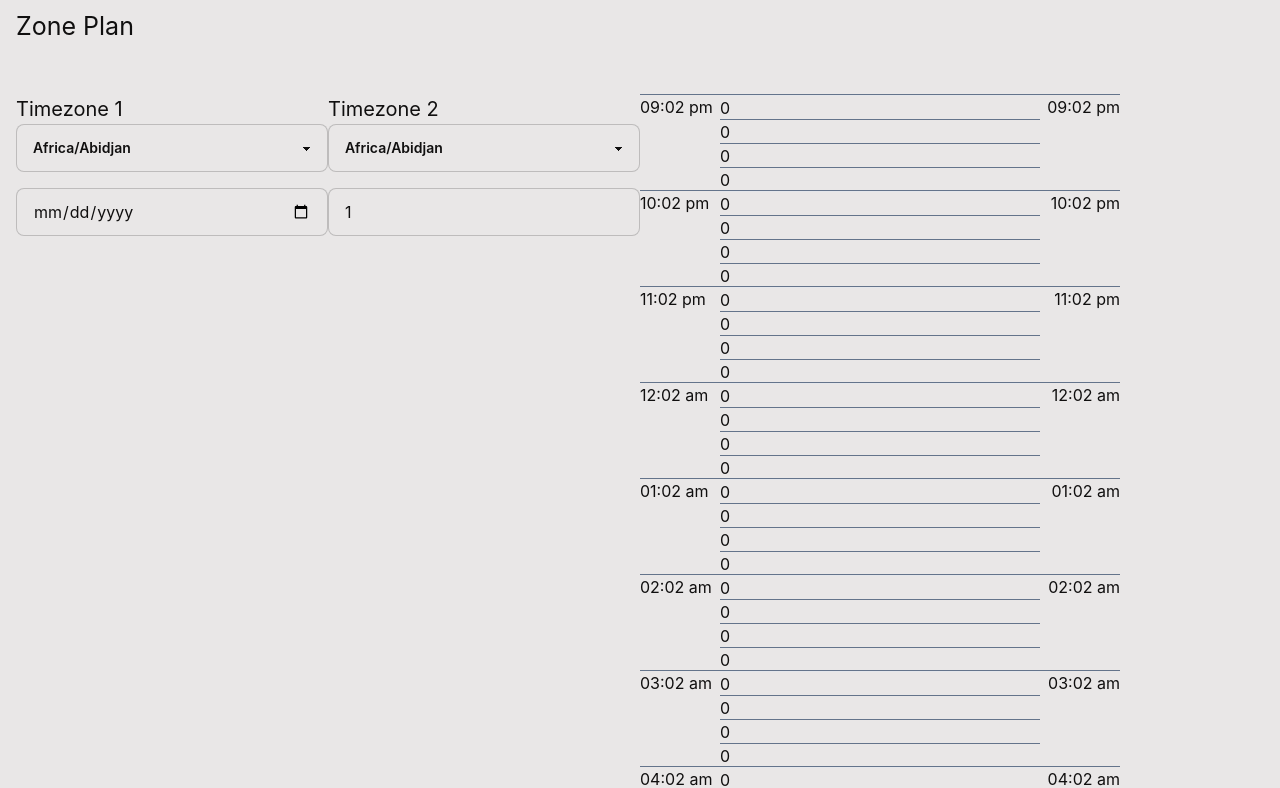
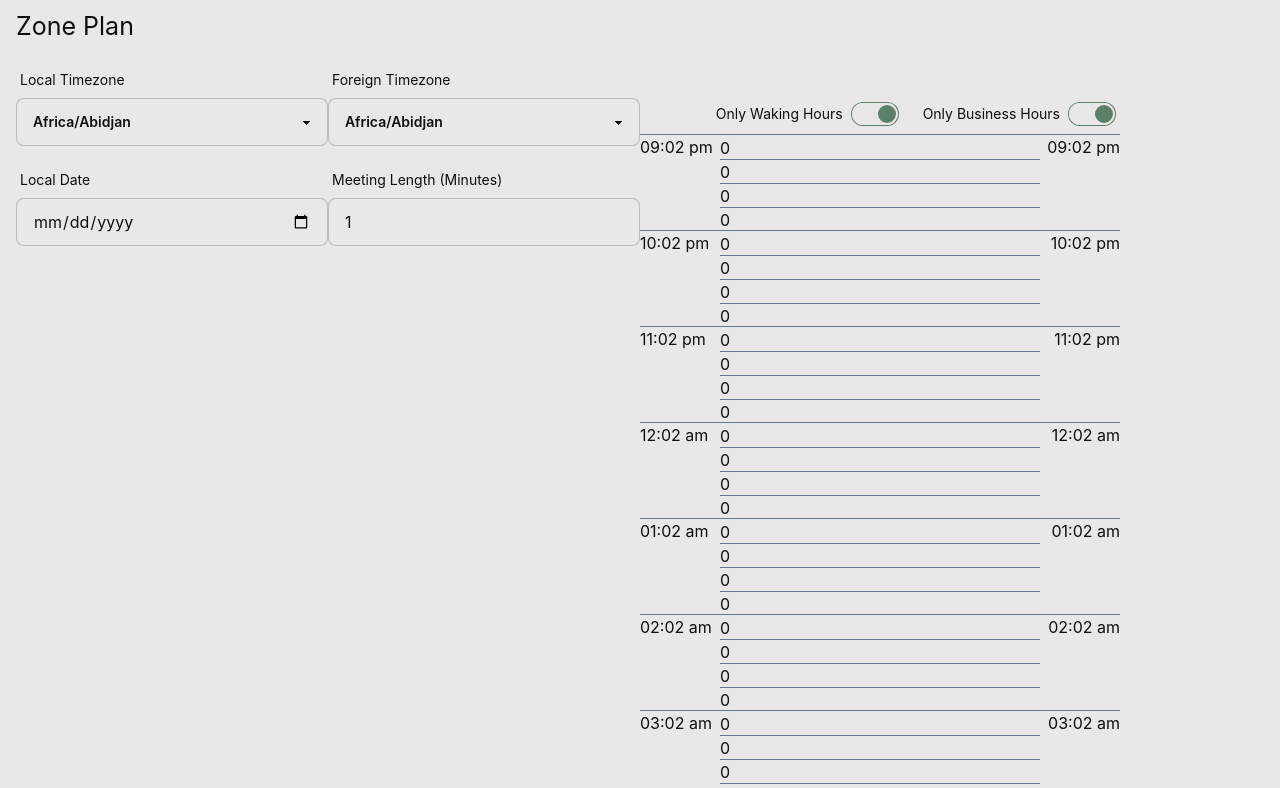
Before and after one commit to TimChinenov/global-calendar, a React (Create React App) app: page / in a window 1280 px wide. Shown: the top 788 px of the page. Built offline with nearby package versions, Linux system fonts and the light colour scheme.

Commit message:
Added toggle switches for filtering business hours

```diff
--- a/src/calendar-compare/calendar-compare.tsx
+++ b/src/calendar-compare/calendar-compare.tsx
@@ -13,6 +13,8 @@ export function CalendarCompare() {
     const [meetingLength, setMeetingLength] = useState(1);
     const [date, setDate] = useState(new Date());
 
+    let meetingLengthMinutes: 15;
+
     const timezones: string[] = moment.tz.names();
     const timezonesSelection: any[] = []
     timezones.forEach((timezone) => {
@@ -22,13 +24,13 @@ export function CalendarCompare() {
     })
 
     return(
-        <div className="grid grid-cols-2">
-            <div className="grid-rows-4 pl-4">
-                <div className="pt-12 grid grid-cols-2 grid-gap-2">
-                    <h3>Timezone 1</h3>
-                    <h3>Timezone 2</h3>
-                </div>
+        <div className="grid sm:grid-cols-1 md:grid-cols-2">
+            <div className="pt-4 grid-rows-4 pl-4">
                 <div className="grid grid-cols-2 grid-gap-2 pb-4">
+                    <div>
+                        <label className="label">
+                            <span className="label-text">Local Timezone</span>
+                        </label>
                         <select
                             className="select select-bordered w-full max-w-xs"
                             onChange={(event) => {
@@ -37,6 +39,12 @@ export function CalendarCompare() {
                             }}>
                             { timezonesSelection }
                         </select>
+                    </div>
+
+                    <div>
+                        <label className="label">
+                            <span className="label-text">Foreign Timezone</span>
+                        </label>
                         <select
                             className="select select-bordered w-full max-w-xs"
                             onChange={(event) => {
@@ -46,9 +54,13 @@ export function CalendarCompare() {
                             { timezonesSelection }
                         </select>
                     </div>
+                </div>
 
                 <div className="grid grid-cols-2 grid-gap-2">
                     <div>
+                        <label className="label">
+                            <span className="label-text">Local Date</span>
+                        </label>
                         <input
                             type="date"
                             className="input input-bordered w-full max-w-xs"
@@ -56,11 +68,17 @@ export function CalendarCompare() {
                     </div>
 
                     <div>
+                        <label className="label">
+                            <span className="label-text">Meeting Length (Minutes)</span>
+                        </label>
                         <input
                             type="number"
-                            placeholder="Meeting Length"
+                            placeholder="Meeting Length in Minutes"
                             value={meetingLength}
-                            onChange={(event) => setMeetingLength(parseInt(event.target.value))}
+                            onChange={(event) => {
+                                let minutes = parseInt(event.target.value)
+                                setMeetingLength(minutes)
+                            }}
                             className="input input-bordered w-full max-w-xs" />
                     </div>
                 </div>
@@ -81,6 +99,6 @@ export function CalendarCompare() {
 function getMeeting(timezone: MomentZone | null, length: number): Meeting {
     return {
         timezone: timezone,
-        length: length
+        lengthMinutes: length
     }
 }
--- a/src/calendar/calendar.tsx
+++ b/src/calendar/calendar.tsx
@@ -53,7 +53,7 @@ export default function Calendar({
                                     startTimeLocal.clone(),
                                     startTimeForeign.clone(),
                                     0,
-                                    meeting.length)
+                                    meeting.lengthMinutes)
                             }
                     </div>
                     <div
@@ -66,7 +66,7 @@ export default function Calendar({
                                     startTimeLocal.clone(),
                                     startTimeForeign.clone(),
                                     15,
-                                    meeting.length)
+                                    meeting.lengthMinutes)
                             }
                     </div>
                     <div
@@ -79,7 +79,7 @@ export default function Calendar({
                                     startTimeLocal.clone(),
                                     startTimeForeign.clone(),
                                     30,
-                                    meeting.length)
+                                    meeting.lengthMinutes)
                             }
                     </div>
                     <div
@@ -92,7 +92,7 @@ export default function Calendar({
                                     startTimeLocal.clone(),
                                     startTimeForeign.clone(),
                                     45,
-                                    meeting.length)
+                                    meeting.lengthMinutes)
                             }
                     </div>
                 </div>
@@ -106,6 +106,20 @@ export default function Calendar({
 
     return (
         <div className="h-full w-full ">
+            <div className="w-full flex flex-row place-content-end">
+                <div className="form-control pr-4">
+                    <label className="cursor-pointer label">
+                        <span className="label-text pr-2">Only Waking Hours</span>
+                        <input type="checkbox" className="toggle toggle-primary" checked />
+                    </label>
+                </div>
+                <div className="form-control">
+                    <label className="cursor-pointer label">
+                        <span className="label-text pr-2">Only Business Hours</span>
+                        <input type="checkbox" className="toggle toggle-primary" checked />
+                    </label>
+                </div>
+            </div>
             <div className="grid grid-cols-2">
                 <div>
                     { parseTimezoneName(timezone1?.name ?? "")}
@@ -132,6 +146,7 @@ function getMeetingBlock(
 
     startTimeLocal.add(minuteOffset, "minutes")
     startTimeForeign.add(minuteOffset, "minutes")
+    meetingLength = meetingLength < 15 ? 1 : meetingLength / 15
 
     return (
         <div
--- a/src/dtos/meeting.tsx
+++ b/src/dtos/meeting.tsx
@@ -2,5 +2,5 @@ import { MomentZone } from "moment-timezone";
 
 export interface Meeting {
     timezone: MomentZone | null,
-    length: number,
+    lengthMinutes: number,
 }
```
Lines whose indentation alone changed are shown as unchanged.
